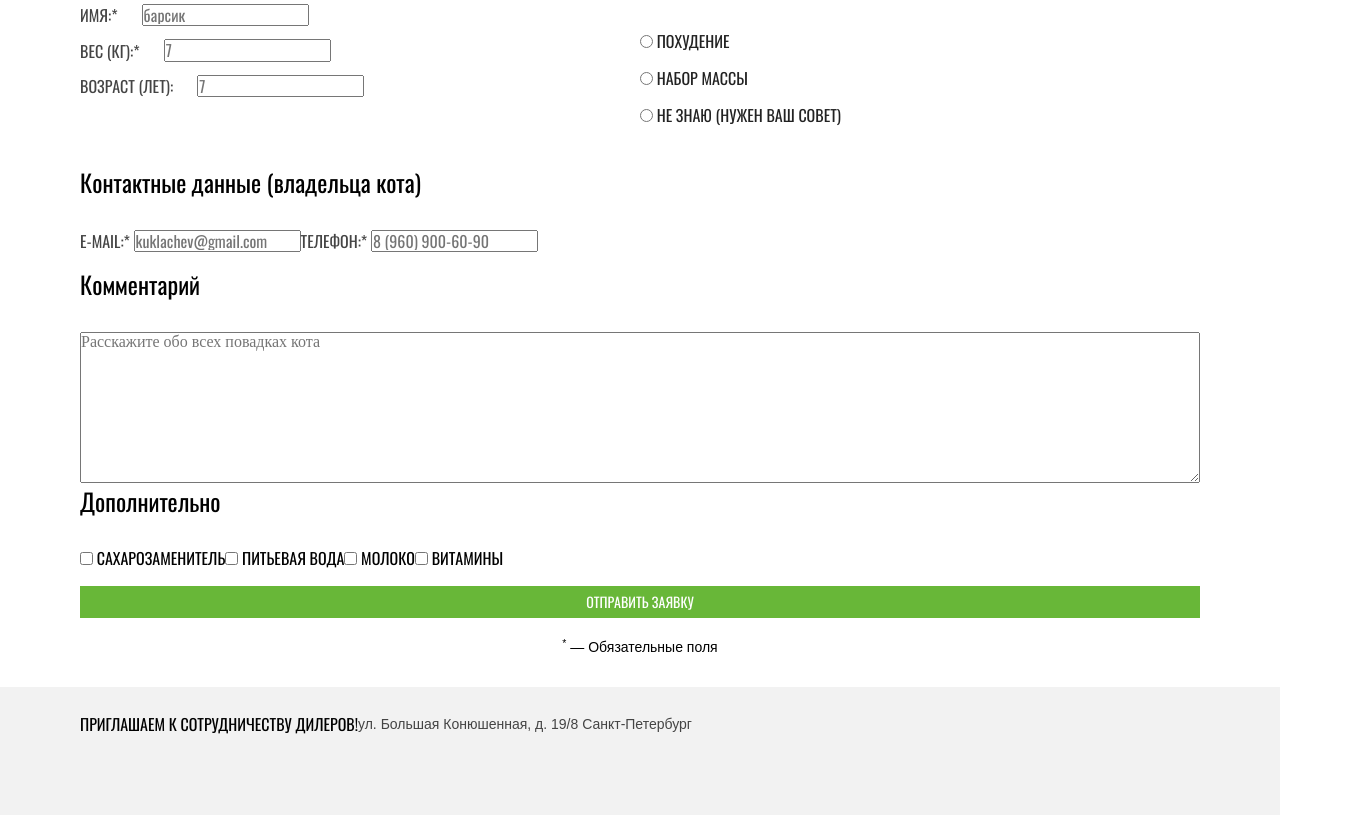
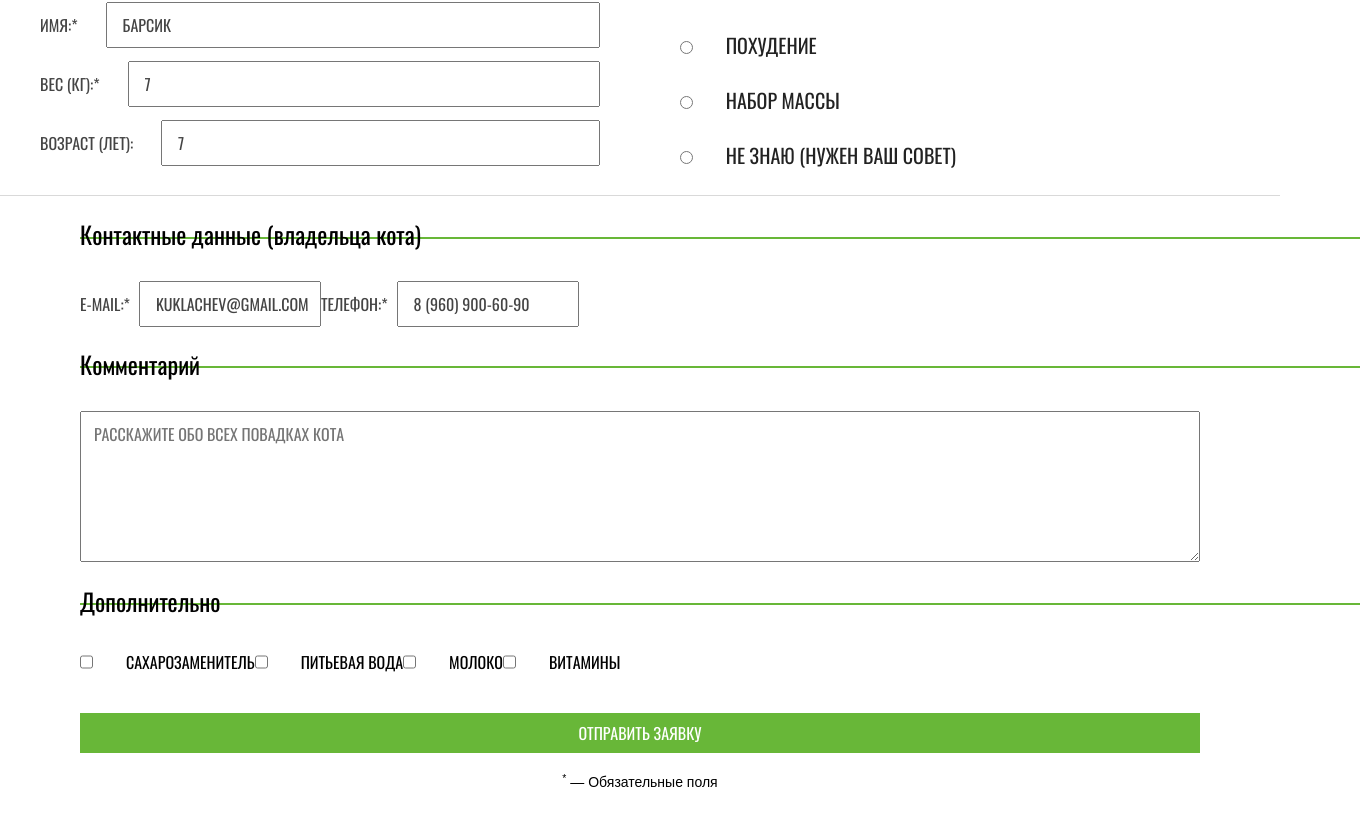
Before and after one commit to sharendus/1774823-cat-energy-23, a website: page source/form.html in a window 1280 px wide. Shown: the part 261-1076 px from the top of the page, 1360 px wide, since content can reach past the window. Drawn offline with nearby package versions, Linux system fonts and the light colour scheme; files that its build step writes are made by us from their sources.

Commit message:
правки

```diff
--- a/source/form.html
+++ b/source/form.html
@@ -65,15 +65,15 @@
                 <fieldset class="form__fieldset fieldset-program">
                     <span class="fieldset-program__item">
                         <input type="radio" name="program" id="slimming" />
-                        <label for="slimming">Похудение</label>
+                        <label class="fieldset-program__label" for="slimming">Похудение</label>
                     </span>
                     <span class="fieldset-program__item">
                         <input type="radio" name="program" id="plump" />
-                        <label for="plump">Набор массы</label>
+                        <label class="fieldset-program__label" for="plump">Набор массы</label>
                     </span>
                     <span class="fieldset-program__item">
                         <input type="radio" name="program" id="advice" />
-                        <label for="advice">Не знаю (Нужен ваш совет)</label>
+                        <label class="fieldset-program__label" for="advice">Не знаю (Нужен ваш совет)</label>
                     </span>
                 </fieldset>
               </div>
@@ -82,12 +82,12 @@
                     <h2 class="fieldset__title">Контактные данные (владельца кота)</h2>
                     <div class="fieldset-cocntacts__wrapper">
                       <span class="fieldset-cocntacts__item">
-                        <label for="email">E-mail:*</label>
+                        <label class="fieldset-cocntacts__label" for="email">E-mail:*</label>
                         <input class="fieldset-cocntacts__input" type="email" name="email" id="email" placeholder="kuklachev@gmail.com" />
                     </span>
 
                     <span class="fieldset-cocntacts__item">
-                        <label for="tel">Телефон:*</label>
+                        <label class="fieldset-cocntacts__label" for="tel">Телефон:*</label>
                         <input class="fieldset-cocntacts__input" type="tel" name="tel" id="tel" placeholder="8 (960) 900-60-90" />
                     </span>
                     </div>
@@ -105,43 +105,49 @@
                     <h2 class="fieldset__title">Дополнительно</h2>
                     <div class="fieldset__title__wrapper">
                       <span class="fieldset-additionally__item">
-                        <input type="checkbox" name="sweetener" id="sweetener" />
+                        <input class="fieldset-additionally__input" type="checkbox" name="sweetener" id="sweetener" />
                         <label for="sweetener">сахарозаменитель</label>
                       </span>
 
                       <span class="fieldset-additionally__item">
-                          <input type="checkbox" name="water" id="water" />
+                          <input class="fieldset-additionally__input" type="checkbox" name="water" id="water" />
                           <label for="water">питьевая вода</label>
                       </span>
 
                       <span class="fieldset-additionally__item">
-                          <input type="checkbox" name="milk" id="milk" />
+                          <input class="fieldset-additionally__input" type="checkbox" name="milk" id="milk" />
                           <label for="milk">молоко</label>
                       </span>
 
                       <span class="fieldset-additionally__item">
-                          <input type="checkbox" name="vitamins" id="vitamins" />
+                          <input class="fieldset-additionally__input" type="checkbox" name="vitamins" id="vitamins" />
                           <label for="vitamins">витамины</label>
                       </span>
                     </div>
 
                 </fieldset>
-                <button class="fieldset-button button" type="submit">Отправить заявку</button>
-                <span class="fieldset-required"><sup>*</sup> — Обязательные поля</span>
+                <div class="form-button">
+                  <button class="fieldset-button button" type="submit">Отправить заявку</button>
+                  <span class="fieldset-required"><sup>*</sup> — Обязательные поля</span>
+                </div>
+
             </form>
 
         </main>
 
         <footer class="page-footer">
           <div class="page-footer__contacts">
-              <p class="page-footer__slogan">Приглашаем к сотрудничеству дилеров!</p>
+              <p class="page-footer__slogan">Приглашаем <br>к сотрудничеству дилеров!</p>
               <p class="page-footer__adres">
                 <span>ул. Большая Конюшенная, д. 19/8</span>
                 <span>Санкт-Петербург</span>
               </p>
           </div>
 
-          <div class="page-footer__map"></div>
+          <div class="page-footer__map">
+            <h1 class="visually-hidden"></h1>
+            <iframe class="map-frame" src="https://www.google.com/maps/embed?pb=!1m18!1m12!1m3!1d1998.6037872533277!2d30.320858716096975!3d59.93871648187614!2m3!1f0!2f0!3f0!3m2!1i1024!2i768!4f13.1!3m3!1m2!1s0x4696310fca145cc1%3A0x42b32648d8238007!2z0JHQvtC70YzRiNCw0Y8g0JrQvtC90Y7RiNC10L3QvdCw0Y8g0YPQuy4sIDE5LzgsINCh0LDQvdC60YIt0J_QtdGC0LXRgNCx0YPRgNCzLCDQoNC-0YHRgdC40Y8sIDE5MTE4Ng!5e0!3m2!1sru!2sby!4v1629441299724!5m2!1sru!2sby" width="600" height="450" style="border:0;" allowfullscreen="" loading="lazy"></iframe>
+          </div>
 
           <div class="page-footer__wrapper">
               <a class="page-footer__logo" href="#">
--- a/source/less/blocks/button.less
+++ b/source/less/blocks/button.less
@@ -44,3 +44,9 @@
       padding-bottom: 15px;
     }
 }
+
+.fieldset-button {
+  font-size: 16px;
+  line-height: 20px;
+  padding: 10px 0;;
+}
--- a/source/less/blocks/catalog.less
+++ b/source/less/blocks/catalog.less
@@ -11,13 +11,14 @@
   @media (min-width: @desktop-width) {
     display: grid;
     grid-template-columns: 1fr 1fr 1fr 1fr;
-
   }
 
 }
 
 .catalog__item {
   list-style: none;
+  display: flex;
+  flex-wrap: wrap;
   padding-top: 19px;
   padding-bottom: 25px;
 }
--- a/source/less/blocks/form-selection.less
+++ b/source/less/blocks/form-selection.less
@@ -18,8 +18,9 @@
   font-size: 14px;
   line-height: 18px;
   font-weight: 400;
+  text-transform: uppercase;
   display: block;
   margin: 0;
-  margin-bottom: 39px;
+  margin-bottom: 37px;
   width: 226px;
 }
--- a/source/less/blocks/form.less
+++ b/source/less/blocks/form.less
@@ -1,9 +1,6 @@
-.form {
-  padding: 0 6.25%;
-}
-
 .form__fieldset {
   padding: 0;
+  padding: 0px 6.25%;
   margin: 0;
   border: none;
 }
@@ -13,6 +10,10 @@
     display: grid;
     grid-template-columns: 1fr 1fr;
   }
+}
+
+.fieldset-name {
+  border-bottom: 1px solid @border-grey;
 }
 
 .fildset-name__item {
@@ -25,34 +26,69 @@
   color: @special_dark-grey;
   text-transform: uppercase;
   margin-bottom: 13px;
+
+  &:last-child {
+    margin-bottom: 23px;
+  }
 }
 
 .fildset-name__label {
-  margin-right: 4.3%;
+  flex-shrink: 0;
+  margin-right: 5%;
 }
 
 .fildset-name__input {
   margin: 0;
   padding: 0;
+  width: 100%;
+  height: 46px;
+  padding-left: 15px;
+
+  &::placeholder {
+    text-transform: uppercase;
+    color: @special_dark-grey;
+  }
 }
 
 .fieldset-program {
   padding-top: 28px;
+  border-bottom: 1px solid @border-grey;
 }
 
 .fieldset-program__item {
   display: block;
   font-family: @oswald-fnt;
+  margin-bottom: 25px;
+}
+
+.fieldset-program__label {
   font-size: 16px;
   line-height: 18px;
   font-weight: 400;
   color: @special_dark-grey-2;
   text-transform: uppercase;
-  margin-bottom: 19px;
+  padding-left: 29px;
+
+  @media (min-width: @tablet-width) {
+    font-size: 20px;
+    line-height: 30px;
+  }
 }
 
 .fieldset-cocntacts {
-  padding-top: 26px;
+  padding-top: 25px;
+  position: relative;
+
+  &::before {
+    content: "";
+    width: 100%;
+    height: 1px;
+    border: 1px solid @basic_green;
+    color: @basic_green;
+    position: absolute;
+    top: 41px;
+    z-index: -1;
+  }
 }
 
 .fieldset-cocntacts__wrapper {
@@ -61,49 +97,110 @@
   }
 }
 
+.fieldset-cocntacts {
+  margin-bottom: 11px;
+}
+
 .fieldset__title {
   font-family: @oswald-fnt;
   font-size: 24px;
   line-height: 26px;
   font-weight: 400;
   margin: 0;
-  margin-bottom: 35px;
+  margin-bottom: 34px;
 }
 
 .fieldset-cocntacts__item {
-  display: block;
+  display: flex;
+  align-items: center;
   font-family: @oswald-fnt;
   font-size: 16px;
   line-height: 18px;
   font-weight: 400;
   color: @special_dark-grey;
   text-transform: uppercase;
-  margin-bottom: 19px;
+  margin-bottom: 13px;
+}
+
+.fieldset-cocntacts__label {
+  flex-shrink: 0;
+  margin-right: 9px;
 }
 
 .fieldset-cocntacts__input {
+  margin: 0;
   padding: 0;
-  margin: 0;
+  width: 100%;
+  height: 46px;
+  padding-left: 15px;
+
+  &::placeholder {
+    color: @special_dark-grey;
+    text-transform: uppercase;
+  }
+}
+
+.fieldset-comment {
+  margin-bottom: 22px;
+  position: relative;
+
+  &::before {
+    content: "";
+    width: 100%;
+    height: 1px;
+    border: 1px solid @basic_green;
+    color: @basic_green;
+    position: absolute;
+    top: 15px;
+    z-index: -1;
+  }
 }
 
 .fieldset-comment__text {
+  font-family: @oswald-fnt;
+  font-size: 16px;
+  line-height: 18px;
+  text-transform: uppercase;
+  color: @special_dark-grey;
   height: 151px;
   width: 100%;
   margin: 0;
-  padding: 0;
+  padding: 13px;
+}
+
+.fieldset-additionally {
+  position: relative;
+  margin-bottom: 18px;
+
+  &::before {
+    content: "";
+    width: 100%;
+    height: 1px;
+    border: 1px solid @basic_green;
+    color: @basic_green;
+    position: absolute;
+    top: 15px;
+    z-index: -1;
+  }
 }
 
 .fieldset-additionally__item {
-  display: block;
+  display: flex;
   font-family: @oswald-fnt;
   font-size: 16px;
   line-height: 18px;
   font-weight: 400;
   text-transform: uppercase;
-  margin-bottom: 19px;
+  margin-bottom: 24px;
+}
+
+.fieldset-additionally__input {
+  margin-right: 33px;
 }
 
 .fieldset__title__wrapper {
+  padding-top: 5px;
+
   @media (min-width: @desktop-width) {
     display: flex;
   }
@@ -111,6 +208,10 @@
 
 .fieldset-button {
   margin-bottom: 21px;
+}
+
+.form-button {
+  padding: 0 6.25%;
 }
 
 .fieldset-required {
--- a/source/less/blocks/main-catalog.less
+++ b/source/less/blocks/main-catalog.less
@@ -1,6 +1,10 @@
 .main-catalog {
   padding: 0 6.25%;
   padding-top: 27px;
+
+  @media (min-width: @tablet-width) {
+    padding: 0 4%;
+  }
 }
 
 .main-title {
--- a/source/less/blocks/main-nav.less
+++ b/source/less/blocks/main-nav.less
@@ -63,6 +63,8 @@
   }
 }
 
+
+
 .main-nav__link {
   color: @black-txt;
   display: block;
--- a/source/less/blocks/page-footer.less
+++ b/source/less/blocks/page-footer.less
@@ -1,7 +1,6 @@
 .page-footer__wrapper {
   background-color: @basic_grey;
   padding: 0 6.25%;
-  padding-top: 39px;
   text-align: center;
 
   @media (min-width: @tablet-width) {
@@ -12,7 +11,7 @@
 }
 
 .page-footer__contacts {
-  padding: 27px 6.25%;
+  padding: 30px 6.25%;
   display: flex;
   background-color: @basic_grey;
 }
@@ -24,10 +23,11 @@
 .page-footer__slogan {
   font-family: @oswald-fnt;
   font-size: 16px;
-  line-height: 20px;
+  line-height: 18px;
   font-weight: 400;
   text-transform: uppercase;
   display: block;
+  width: 140px;
   margin: 0;
 }
 
@@ -38,12 +38,15 @@
   font-weight: 400;
   color: @special_dark-grey;
   display: block;
+  width: 140px;
   margin: 0;
 }
 
 .page-footer__logo {
   display: block;
-  margin-bottom: 32px;
+  padding-top: 34px;
+  padding-bottom: 27px;
+  border-bottom: 1px solid #D9D9D9;
 
   @media (min-width: @tablet-width) {
     padding: 0;
@@ -56,6 +59,7 @@
   margin: 0;
   padding: 0;
   display: flex;
+  flex-wrap: wrap;
   align-items: center;
   justify-content: space-evenly;
 }
@@ -64,6 +68,12 @@
   @media (min-width: @tablet-width) {
     margin-right: 28px;
   }
+}
+
+.page-footer__social {
+  padding-top: 21px;
+  padding-bottom: 15px;
+  border-bottom: 1px solid #D9D9D9;
 }
 
 .page-footer__copyright {
@@ -90,6 +100,12 @@
   text-align: center;
 }
 
+.social__link {
+
+  display: block;
+}
+
+
 .social__link:hover path {
   fill: @basic_green;
 }
--- a/source/less/style.less
+++ b/source/less/style.less
@@ -17,3 +17,4 @@
 @import "blocks/catalog";
 @import "blocks/extra-product";
 @import "blocks/gift";
+@import "blocks/map";
--- a/source/less/var.less
+++ b/source/less/var.less
@@ -16,6 +16,7 @@
 
 @special_dark-grey: #444444;
 @special_dark-grey-opacity: rgba(#444444, 0.3);
+@border-grey: #D9D9D9;
 
 @special_dark-grey-2: #222222;
 
```
Also changed, not shown: source/catalog.html (+11 -2 lines), source/index.html (+9 -28 lines), source/less/blocks/example.less (+12 -4 lines), source/less/blocks/map.less (added, +8 -0 lines), source/less/blocks/program.less (+37 -4 lines), source/img/icon_email.svg (added). Lines whose indentation alone changed are shown as unchanged.
